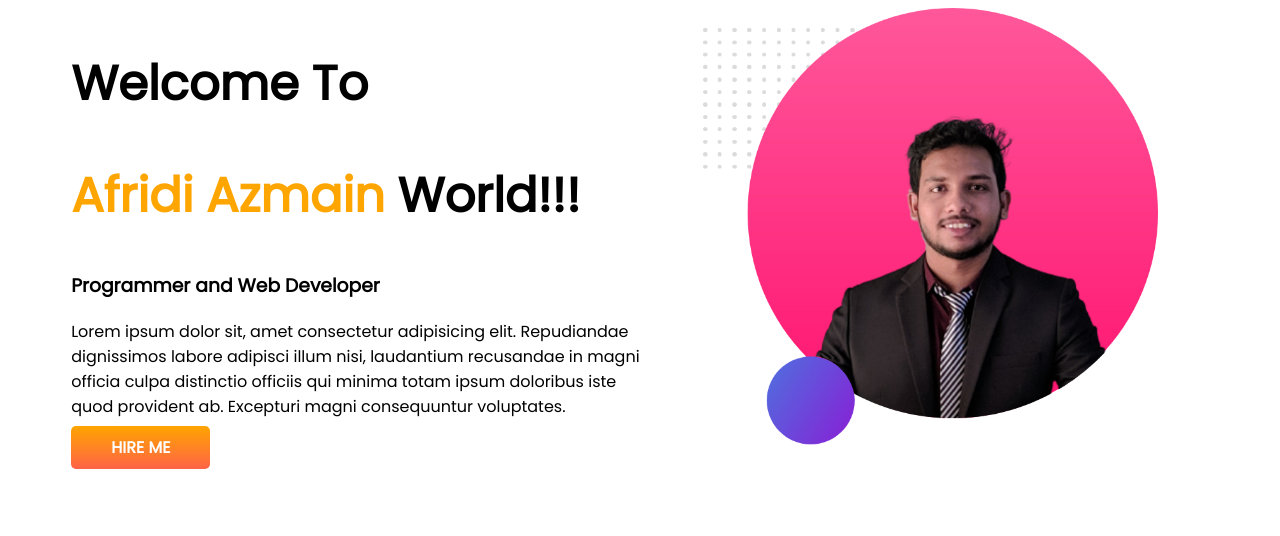
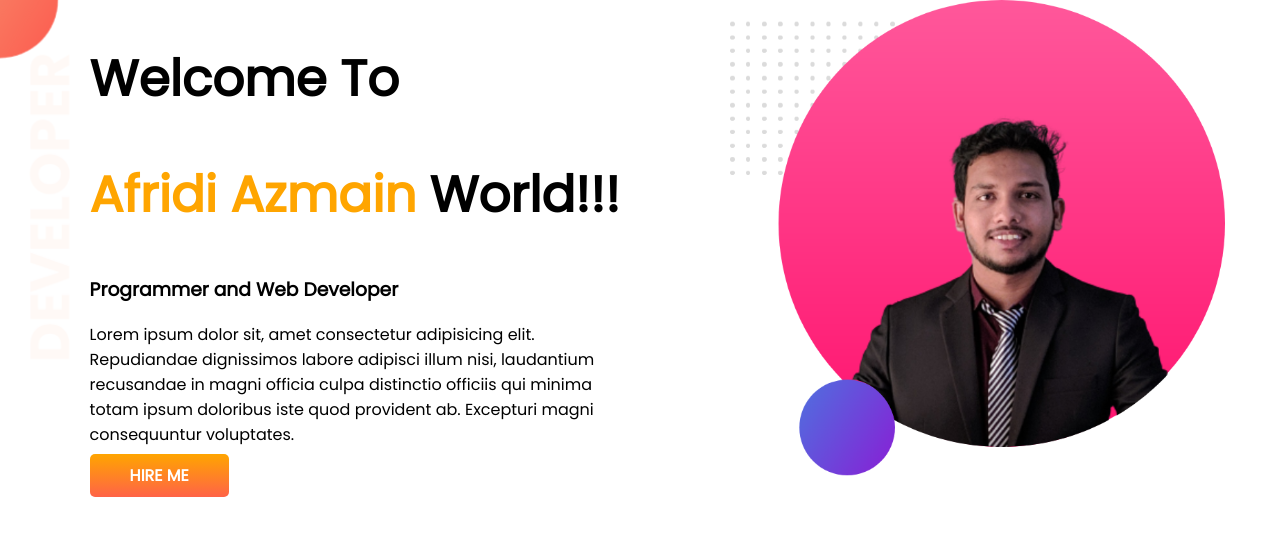
Before and after one commit to Azmain951/developer-portfolio, a plain HTML site: page index.html in a window 1280 px wide. Drawn offline with Linux system fonts and the light colour scheme.

Commit message:
hero section modified

```diff
--- a/index.html
+++ b/index.html
@@ -13,7 +13,7 @@
 </head>
 
 <body>
-    <section>
+    <section class="top-banner">
         <div class="half-width">
             <h1>Welcome To</h1>
             <h1><span class="name">Afridi Azmain</span> World!!!</h1>
--- a/style.css
+++ b/style.css
@@ -1,9 +1,10 @@
 body{
     font-family: 'Poppins', sans-serif;
+    margin: 0;
 }
 
 h1{
-    font-size: 48px;
+    font-size: 50px;
 }
 
 .name{
@@ -16,11 +17,11 @@ section{
 
 .half-width{
     width: 50%;
-    padding-left: 5%;
+    padding-left: 7%;
 }
 
 .half-width img{
-    width: 80%;
+    width: 90%;
 }
 
 .link-button{
@@ -31,3 +32,8 @@ section{
     padding: 10px 40px;
     border-radius: 5px;
 }
+
+.top-banner{
+    background-image: url(images/top-banner.png);
+    background-repeat: no-repeat;
+}
```
